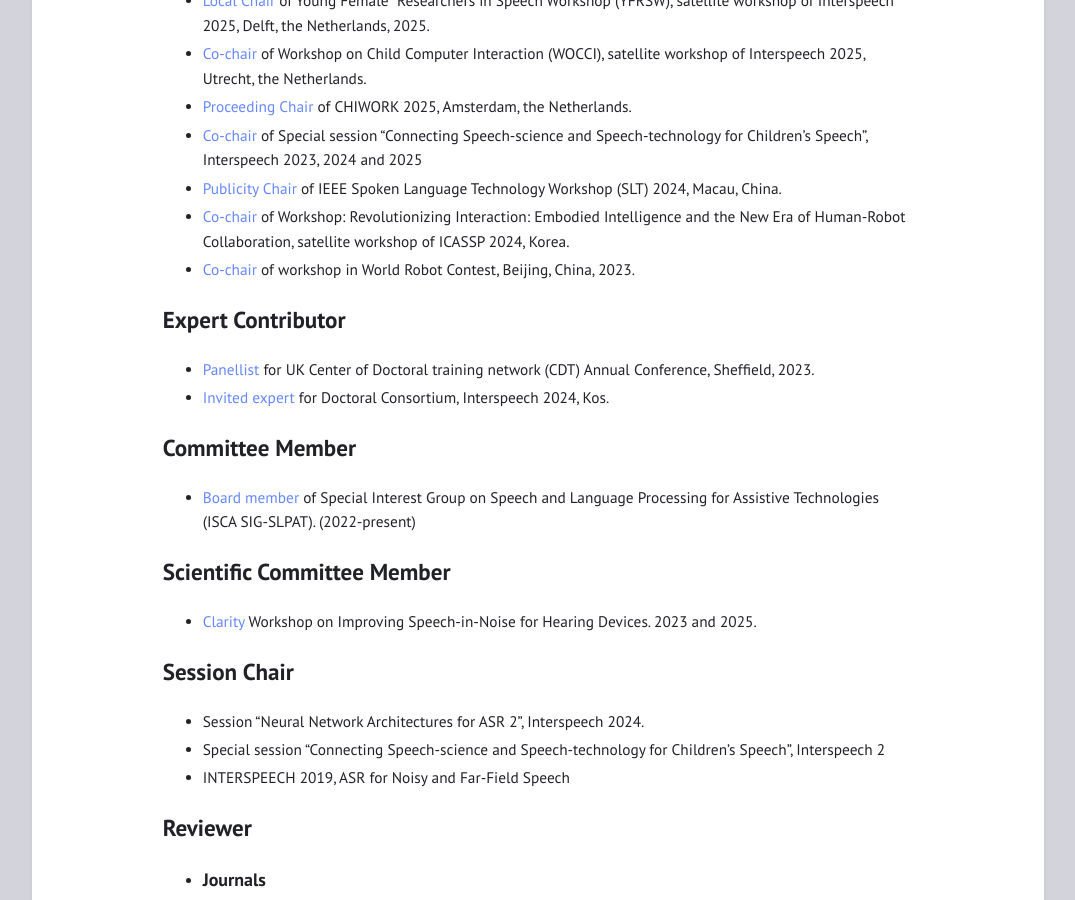
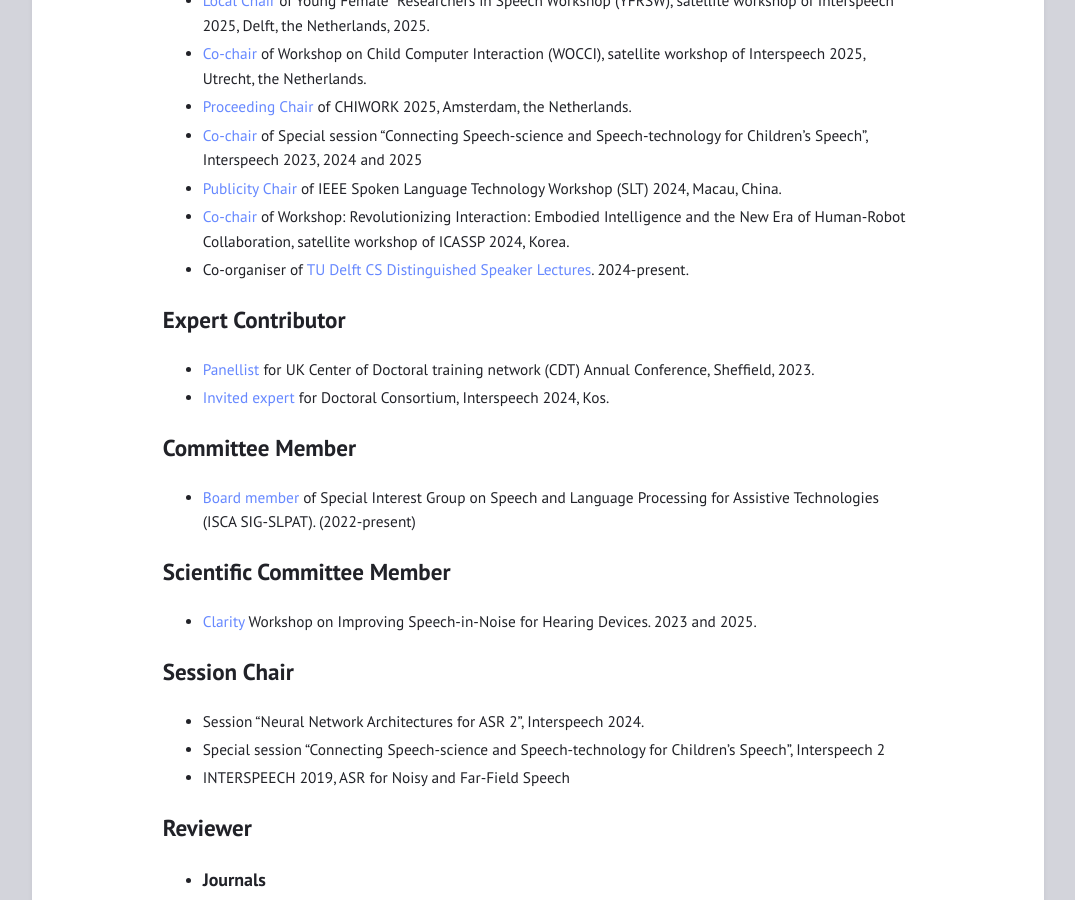
Before and after one commit to zhengjunyue/zhengjunyue.github.io, a Jekyll site: the page built from activities.md, in a window 1280 px wide and 900 px high, scrolled down 535 px. Shown: the whole window, without its empty margins (102-1177 px from the left). Built offline with Jekyll 4.4.1, drawn with Linux system fonts in a browser that asks for light colours.

Commit message:
Update activities.md

```diff
--- a/activities.md
+++ b/activities.md
@@ -16,7 +16,7 @@ title: "Activities"
    - [Co-chair](https://sites.google.com/view/sciencetech4childspeech-is25) of Special session "Connecting Speech-science and Speech-technology for Children’s Speech", Interspeech 2023, 2024 and 2025
    - [Publicity Chair](https://2024.ieeeslt.org/committee/) of IEEE Spoken Language Technology Workshop (SLT) 2024, Macau, China.
    - [Co-chair](https://sites.google.com/view/icassp2024-workshop-eihrc/home) of Workshop: Revolutionizing Interaction: Embodied Intelligence and the New Era of Human-Robot Collaboration, satellite workshop of ICASSP 2024, Korea.
-   - [Co-chair](https://www.worldrobotconference.com/en/channel/3.html) of workshop in World Robot Contest, Beijing, China, 2023.
+   - Co-organiser of [TU Delft CS Distinguished Speaker Lectures](https://www.tudelft.nl/en/eemcs/the-faculty/departments/ewi/over-de-faculteit/afdelingen/intelligent-systems/events/cs-dsl). 2024-present.
 
 ## Expert Contributor  ##
    - [Panellist](https://slt-cdt.sheffield.ac.uk/annual-conference-2023/schedule) for UK Center of Doctoral training network (CDT) Annual Conference, Sheffield, 2023.
```
